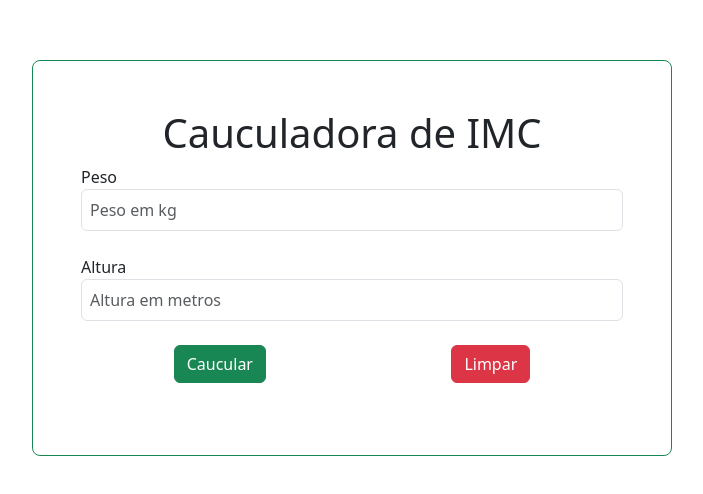
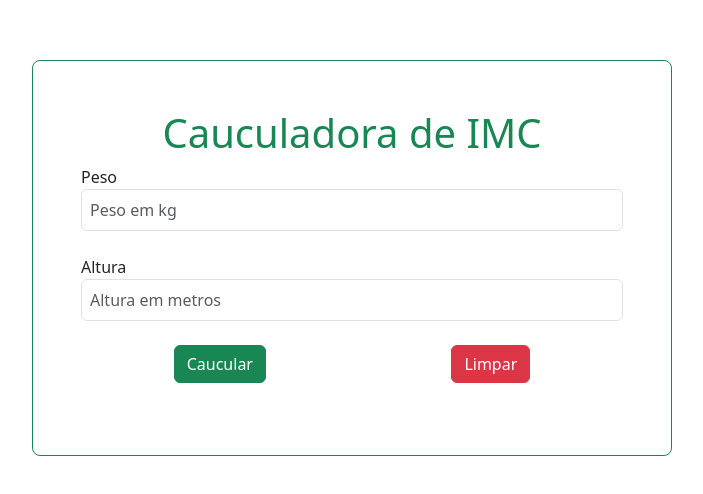
Before and after one commit to IsaacLeite1309/IMCCalculator, a plain HTML site: page index.html in a window 1280 px wide. Shown: the part 142-636 px from the top of the page, without its empty margins (288-991 px from the left). Drawn offline with nearby package versions, Linux system fonts and the light colour scheme.

Commit message:
Update index.html

```diff
--- a/index.html
+++ b/index.html
@@ -15,7 +15,7 @@
 <body class="d-flex justify-content-center align-items-center" style="height: 100vh;">
     <div id="conteudoPrincipal" class="w-50 border border-success p-5 rounded-3">
         <header>
-            <h1 class="text-sucess text-center" id="titulo">Cauculadora de IMC</h1>
+            <h1 class="text-success text-center" id="titulo">Cauculadora de IMC</h1>
         </header>
 
         <section class="" id="imputs">
```
